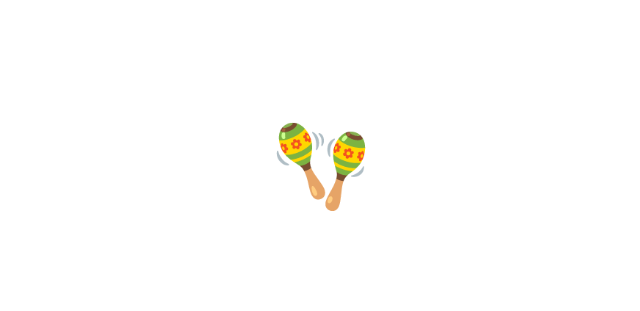
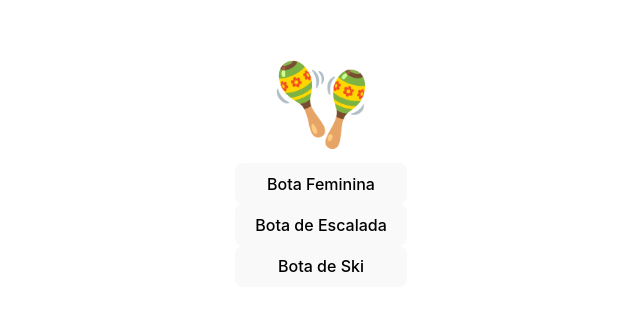
Before and after one commit to ufjf-dcc207/ufjf-dcc207-2024-3-a-atv06-Bressan48, a React (Vite) app: page / in a window 1280 px wide. Shown: the part 235-546 px from the top of the page, without its empty margins (319-959 px from the left). Built offline with nearby package versions, Linux system fonts and the light colour scheme.

Commit message:
adiciona eventos

```diff
--- a/src/Emoji.css
+++ b/src/Emoji.css
@@ -1,3 +1,9 @@
 .emoji {
-    font-size: 5em;
+    .face {
+        font-size: 5em;
+    }
+    .actions {
+        display: flex;
+        flex-direction: column;
+    }
 }
--- a/src/Emoji.tsx
+++ b/src/Emoji.tsx
@@ -1,13 +1,34 @@
 import "./Emoji.css";
+import { useState } from "react";
 
 const EMOJIS = new Map <string, string> ([
-    ["feminina", "👢"],
-    ["escalada", "🥾"],
+    ["feminine", "👢"],
+    ["hiking", "🥾"],
     ["ski", "🎿"],
 ]);
 // EMOJIS.set("feminina,"👢");
 
 export default function Emoji (){
-    let situacao = "skis";
-    return <div className="emoji"> {EMOJIS.get(situacao) || "🪇"} </div>
+    let estado = "pluh";
+
+    function toFeminine(){
+        estado = "feminine";
+    }
+    function toHiking(){
+        estado = "hiking";
+    }
+    function toSki(){
+        estado = "ski";
+    }
+
+    return <div className="emoji">
+        <div className="face">{EMOJIS.get(estado) || "🪇"}</div>
+        <div className="actions">
+            <button onClick={toFeminine}> Bota Feminina </button>
+            <button onClick={toHiking}> Bota de Escalada </button>
+            <button onClick={toSki}> Bota de Ski </button>
+
+        </div>
+    </div>
+
 }
```
